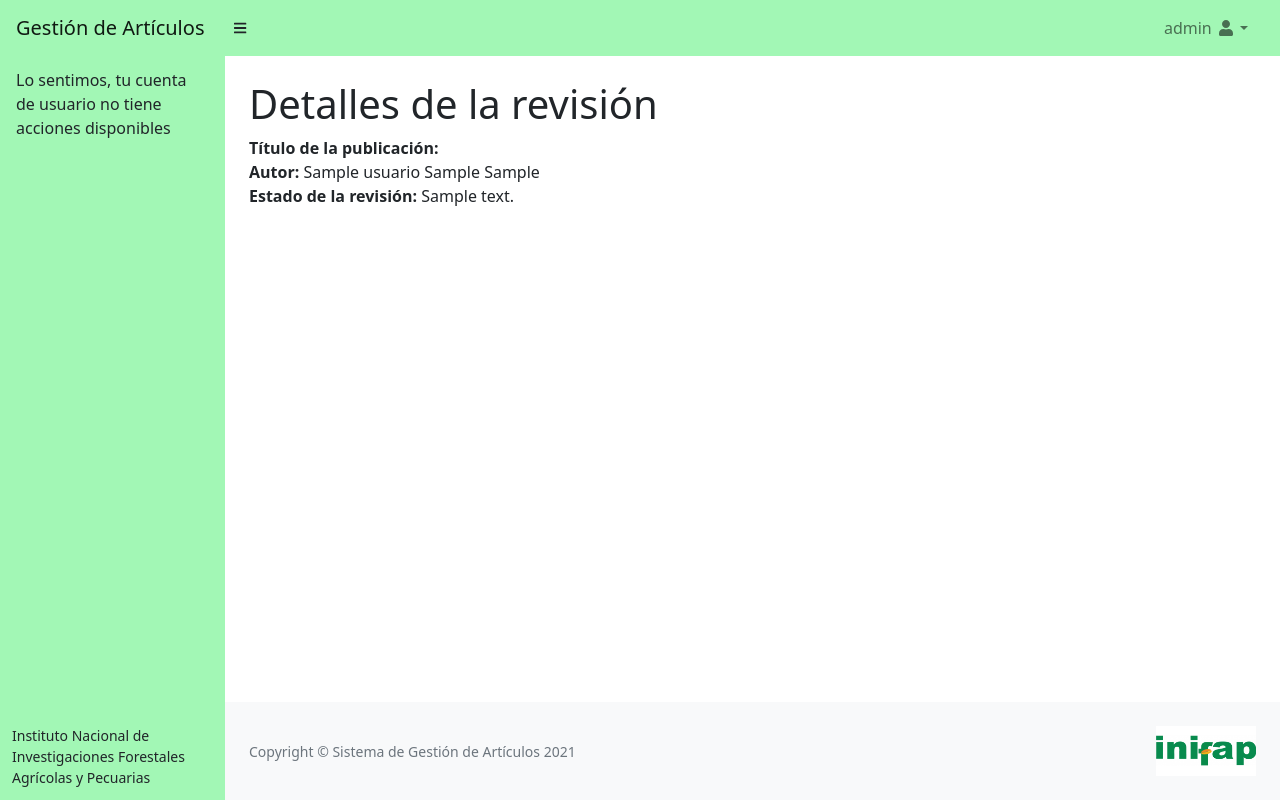
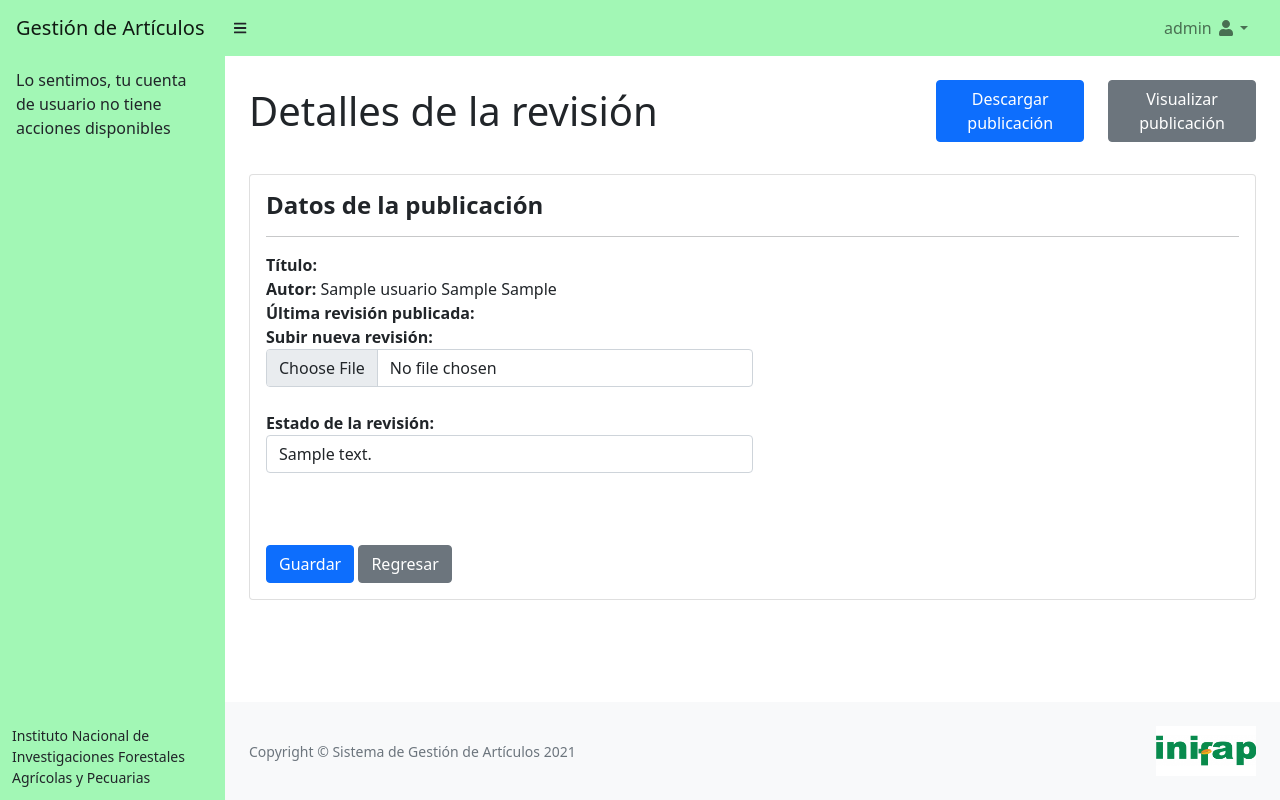
Before and after one commit to alexdtmp/inifap, a Django app: page /revisar-publicaciones/detalle/1/ in a window 1280 px wide. Run offline with Django 3.2, Linux system fonts and the light colour scheme; a user stored in the database is signed in; data comes from the database, SQL or seed files in the repository; tables that the repository leaves empty hold one stand-in row (values such as "Sample post"); parts of the project's set-up code (start-up, migrations or seed data) failed here and were passed over; some libraries are stand-ins or nearby versions.

Commit message:
Se creó el archivo forms para el modelo 'Revision'. Se crearon las vistas y templates necesarios para actualizar una revisión, así como para descargar y visualizar una publicación como usuario revisor

```diff
--- /dev/null
+++ b/gestion_publicaciones/forms.py
@@ -0,0 +1,16 @@
+from django import forms
+from django.forms import fields
+
+from usuarios.forms import UsuarioForm
+from .models import Revision
+
+class RevisionForm(forms.ModelForm):
+    class Meta:
+        model = Revision
+
+        exclude = ('publicacion', 'usuario_revisor')
+
+        widgets = {
+            'archivo': forms.FileInput(attrs={'class': 'form-control'}),
+            'estado' : forms.Select(attrs={'class':'form-control'})
+        }
--- a/publicaciones/templates/publicacion_revisar_detail.html
+++ /dev/null
@@ -1,24 +0,0 @@
-{% extends 'base.html' %}
-{% load static %}
-
-{% block titulo %}
-Detalles de la revisión
-{% endblock titulo %}
-
-
-{% block encabezado %}
-<div class="row align-items-center justify-content-between" id="id_encabezado">
-    <div class="col-md-9" id="titulo_mis_publicaciones">
-        Detalles de la revisión
-    </div>
-</div>
-{% endblock encabezado %}
-
-{% block contenido %}
-    <b id="id_titulo">Título de la publicación:</b> {{revision.publicacion.titulo}}
-    <br>
-    <b id="id_autor">Autor:</b> {{revision.publicacion.autor.nombre}} {{revision.publicacion.autor.primer_apellido}} {{revision.publicacion.autor.segundo_apellido}}
-    <br>
-    <b id="id_estado">Estado de la revisión:</b> {{revision.estado.descripcion}}
-    <br>
-{% endblock contenido %}
--- /dev/null
+++ b/publicaciones/templates/publicacion_revisar_update.html
@@ -0,0 +1,61 @@
+{% extends 'base.html' %}
+{% load static %}
+
+
+{% block titulo %}
+Detalles de la revisión
+{% endblock titulo %}
+
+
+{% block encabezado %}
+<div class="row align-items-center justify-content-between" id="id_encabezado">
+    <div class="col-md-8" id="titulo_mis_publicaciones">
+        Detalles de la revisión
+    </div>
+    <div class="col-md-2">
+        <a class="btn btn-primary" href="{% url 'publicaciones:descargar_publicacion' revision.publicacion.id %}">Descargar publicación</a>
+    </div>
+    <div class="col-md-2">
+        <a class="btn btn-secondary" href="{% url 'publicaciones:visualizar_publicacion' revision.publicacion.id %}" target="_new">Visualizar publicación</a>
+    </div>
+</div>
+{% endblock encabezado %}
+
+{% block contenido %}
+<br>
+<div class="card mb-4">
+    <div class="card-body">
+        <form method="post" enctype="multipart/form-data">
+            {% csrf_token %}
+            <div id="svg_wrap">
+                <section>
+                    <h4><b>Datos de la publicación</b></h4>
+                    <hr>
+                    <div class="col-6">
+                        <b id="id_titulo" >Título:</b> {{revision.publicacion.titulo}}
+                        <br>
+                        <b id="id_autor">Autor:</b> {{revision.publicacion.autor.nombre}} {{revision.publicacion.autor.primer_apellido}} {{revision.publicacion.autor.segundo_apellido}}
+                        <br>
+
+                        {% if revision.archivo.name == '' %}
+                            <b id="id_archivo">Última revisión publicada:</b> No hay revisiones aún
+                        {% else %}
+                            <b id="id_archivo">Última revisión publicada:</b> {{ revision.archivo.name|slice:"11:" }}
+                        {% endif %}
+
+                        <br>
+                        <b id="id_subir_revision">Subir nueva revisión:</b> {{form.archivo}}
+                        <br>
+                        <b id="id_estado">Estado de la revisión:</b> {{form.estado}}
+                        <br>
+                        <br>
+                    </div>
+                </section>
+            </div>
+            <br>
+            <button type="submit" class="btn btn-primary" id="id_guardar">Guardar</button>
+            <a class="btn btn-secondary" href="{% url 'publicaciones:revisar_publicaciones' %}">Regresar</a>
+        </form>
+    </div>
+</div>
+{% endblock contenido %}
--- a/publicaciones/urls.py
+++ b/publicaciones/urls.py
@@ -5,12 +5,14 @@
 
 urlpatterns = [
      path("", views.InicioView.as_view(), name="inicio"),
+     path('descargar-publicacion/<int:id>/', views.descargar_publicacion, name="descargar_publicacion"),
+     path('visualizar-publicacion/<int:id>/', views.visualizar_publicacion, name="visualizar_publicacion"),
      path('mis-publicaciones/', views.MisPublicacionesList.as_view(),
          name='mis_publicaciones'),
      path('mis-publicaciones/nueva/',
          views.PublicacionNueva.as_view(), name='nueva_publicacion'),
      path('revisar-publicaciones/', views.RevisionesList.as_view(),
           name='revisar_publicaciones'),
-     path("revisar-publicaciones/detalle/<int:pk>/", views.RevisionDetail.as_view(), name="detalle_revision"),
+     path("revisar-publicaciones/detalle/<int:pk>/", views.RevisionUpdate.as_view(), name="detalle_revision"),
 
 ]
--- a/publicaciones/views.py
+++ b/publicaciones/views.py
@@ -1,17 +1,23 @@
+from django.http import response
 from django.shortcuts import render
 from django.template import RequestContext
 from django.urls import reverse_lazy
 from django.views.generic import ListView, TemplateView, DetailView
-from django.views.generic.edit import CreateView
+from django.views.generic.edit import CreateView, UpdateView
+from gestion_publicaciones.forms import RevisionForm
 from publicaciones.forms import PublicacionForm
 from publicaciones.models import Publicacion
-from gestion_publicaciones.models import Revision
+from gestion_publicaciones.models import Estado, Revision
 from django.contrib.auth.models import User
 from django.shortcuts import redirect
 from django.contrib.auth.mixins import PermissionRequiredMixin
 from django.contrib import messages
+from django.contrib.messages.views import SuccessMessageMixin
+
 
 from usuarios.models import Usuario
+from django.http import FileResponse, HttpResponse
+from django.core.files import File
 
 
 # Lista de publicaciones
@@ -19,6 +25,10 @@
     permission_required = 'publicaciones.add_publicacion'
     template_name = "mis_publicaciones_list.html"
     model = Publicacion
+
+    def get_queryset(self):
+        usuario_actual = self.request.user
+        return Publicacion.objects.filter(autor = usuario_actual.id)
 
 # Página de inicio
 
@@ -36,10 +46,33 @@
 class InicioView(TemplateView):
     template_name = "inicio.html"
 
-class RevisionDetail(PermissionRequiredMixin, DetailView):
+class RevisionUpdate(PermissionRequiredMixin, UpdateView):
     permission_required = 'gestion_publicaciones.change_revision'
-    template_name = 'publicacion_revisar_detail.html'
+    template_name = 'publicacion_revisar_update.html'
     model = Revision
+    form_class = RevisionForm
+
+    def post(self, request, *args, **kwargs):
+        form = RevisionForm(request.POST, request.FILES)
+        if form.is_valid():
+            revision_id = self.kwargs['pk']
+            revision_actual = Revision.objects.get(id=revision_id)
+            revision_actual.estado = Estado.objects.get(id=request.POST['estado'])
+            # Si hay algún archivo seleccionado
+            if(len(request.FILES) != 0):
+                revision_actual.archivo = request.FILES['archivo']
+            revision_actual.save()
+            # nueva_publicacion = Publicacion(archivo=request.FILES['archivo'])
+            # nueva_publicacion.titulo = request.POST['titulo']
+            # nueva_publicacion.autor = Usuario.objects.filter(
+            #     id=request.user.id).first()
+            # nueva_publicacion.save()
+            messages.success(
+                request, 'Tu revisión se ha guardado con éxito')
+            return redirect('/revisar-publicaciones/')
+        else:
+            print("----------- Falló")
+            return redirect('/revisar-publicaciones/')
 
 
 # Nueva publicación
@@ -70,3 +103,22 @@
                       context_instance=RequestContext(request))
     response.status_code = 403
     return response
+
+def descargar_publicacion(request, id):
+    publicacion = Publicacion.objects.get(id=id)
+    filename = publicacion.archivo.path
+    # response = FileResponse(open(filename, 'rb'))
+
+    # Para descarga directa
+    archivo = open(filename, 'rb')
+    myfile = File(archivo)
+    response = HttpResponse(myfile, content_type='application/vnd.ms-excel')
+    response['Content-Disposition'] = 'attachment; filename=' + publicacion.archivo.name
+    return response
+
+
+def visualizar_publicacion(request, id):
+    publicacion = Publicacion.objects.get(id=id)
+    filename = publicacion.archivo.path
+    response = FileResponse(open(filename, 'rb'))
+    return response
```
Also changed, not shown: publicaciones/templates/mis_publicaciones_list.html (+26 -0 lines), 9 other files.
